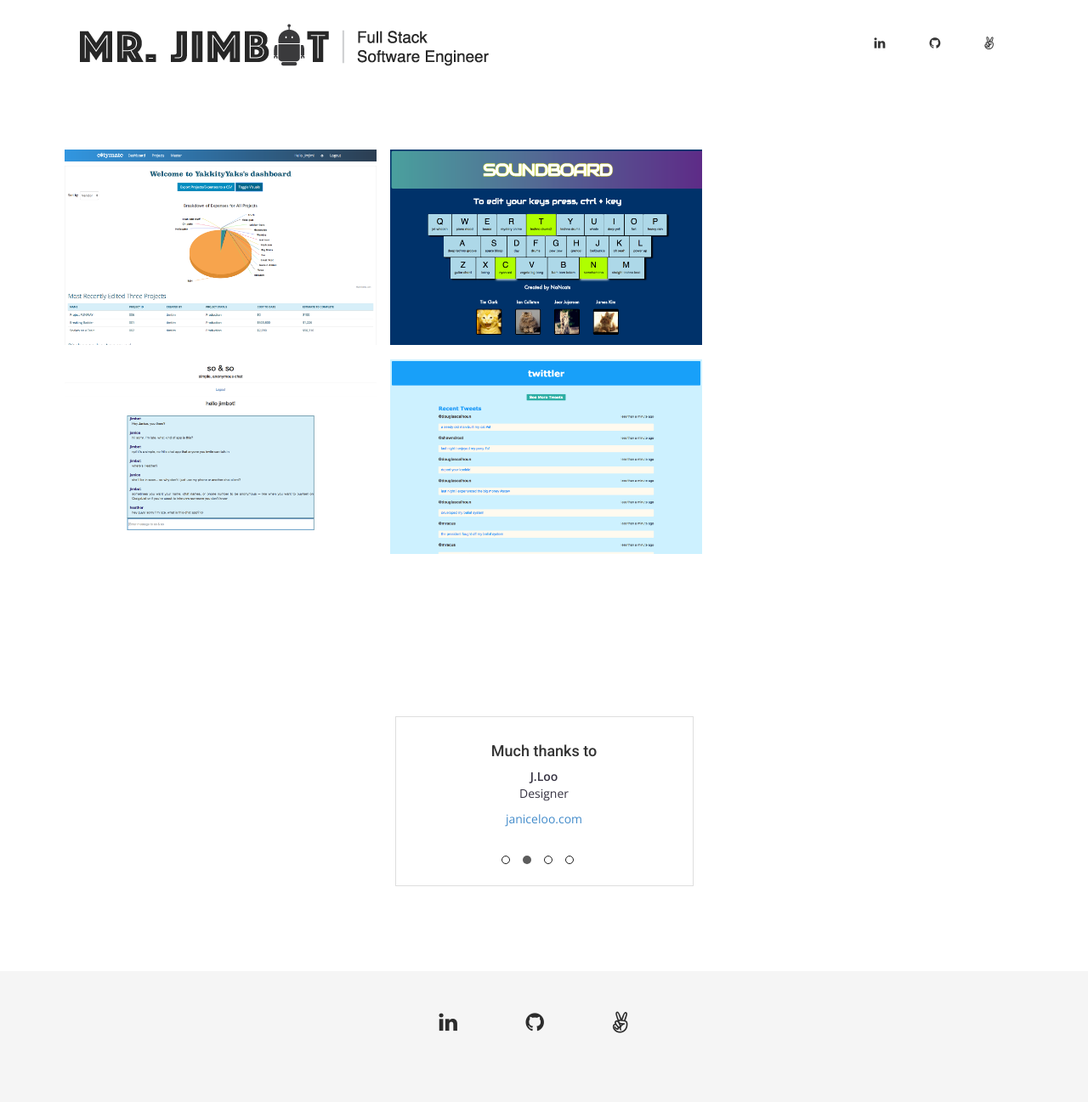
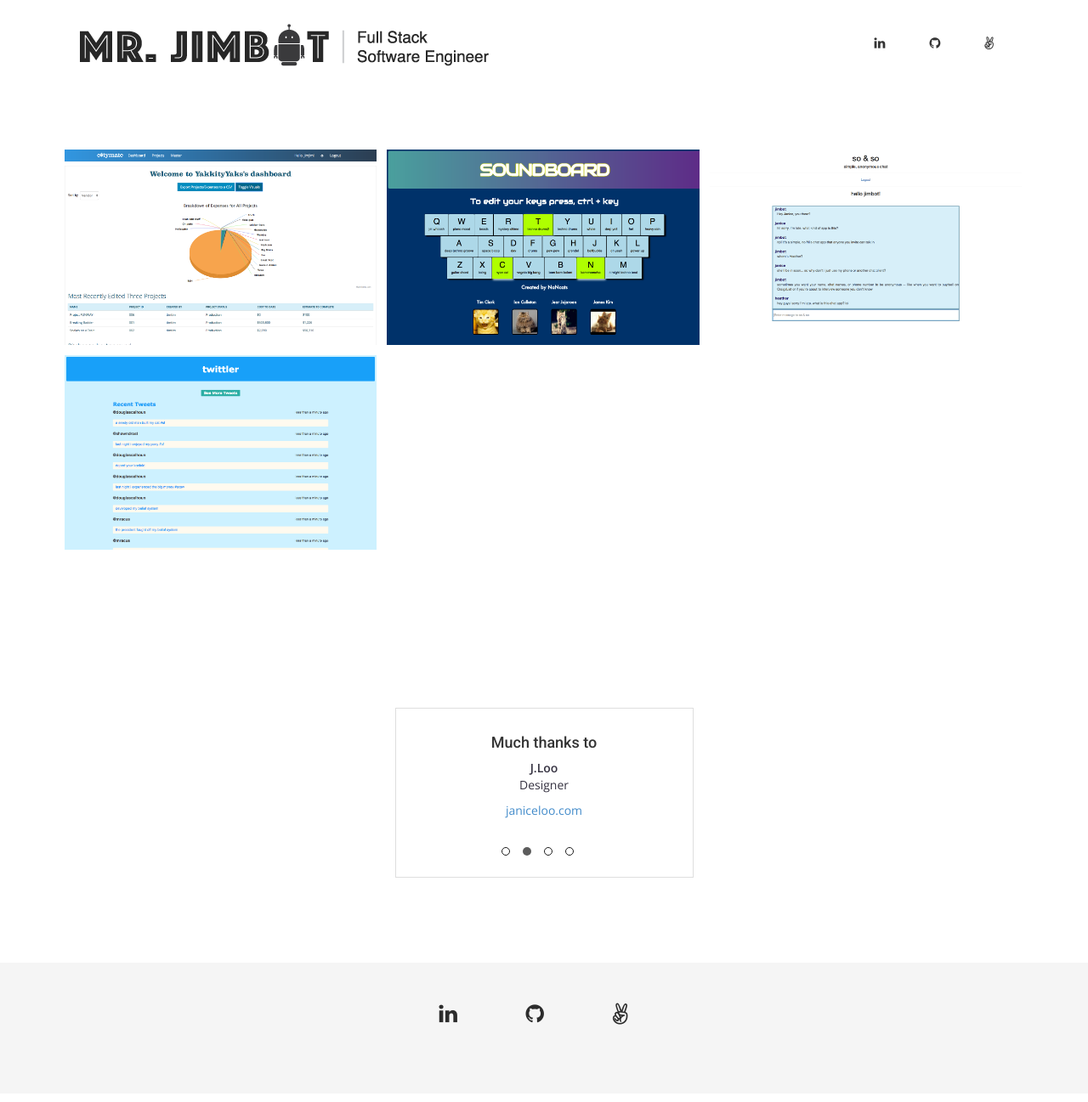
Before and after one commit to jimmy-james/jimmy-james.github.io, a Jekyll site: the page built from index.html, in a window 1280 px wide. Shown: the whole page at 85% size. Built offline with Jekyll 4.4.1, drawn with Linux system fonts in a browser that asks for light colours; nearby versions of some CDN libraries; some web fonts are replaced.

Commit message:
dashboard reorder

```diff
--- a/css/airspace.css
+++ b/css/airspace.css
@@ -482,11 +482,11 @@ font header .navbar-default .navbar-nav li a:hover {
   transition: all 0.4s ease-in-out;
 }
 #portfolio-work .block .portfolio-contant ul li {
-  /*float: left;*/
+  float: left;
   width: 32.22%;
   overflow: hidden;
   margin: 6px;
-  position: relative;
+  /*position: relative;*/
 }
 #portfolio-work .block .portfolio-contant ul li:hover .overly {
   opacity: 1;
```
